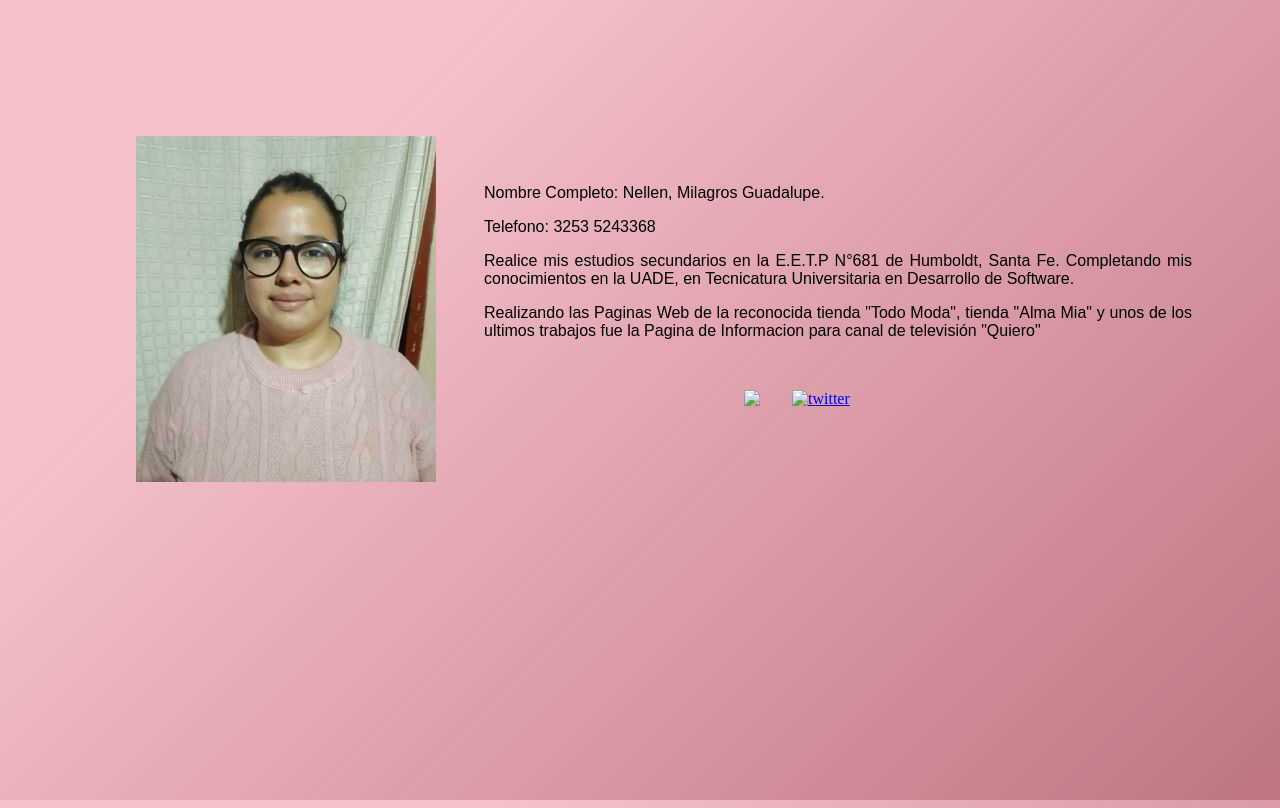
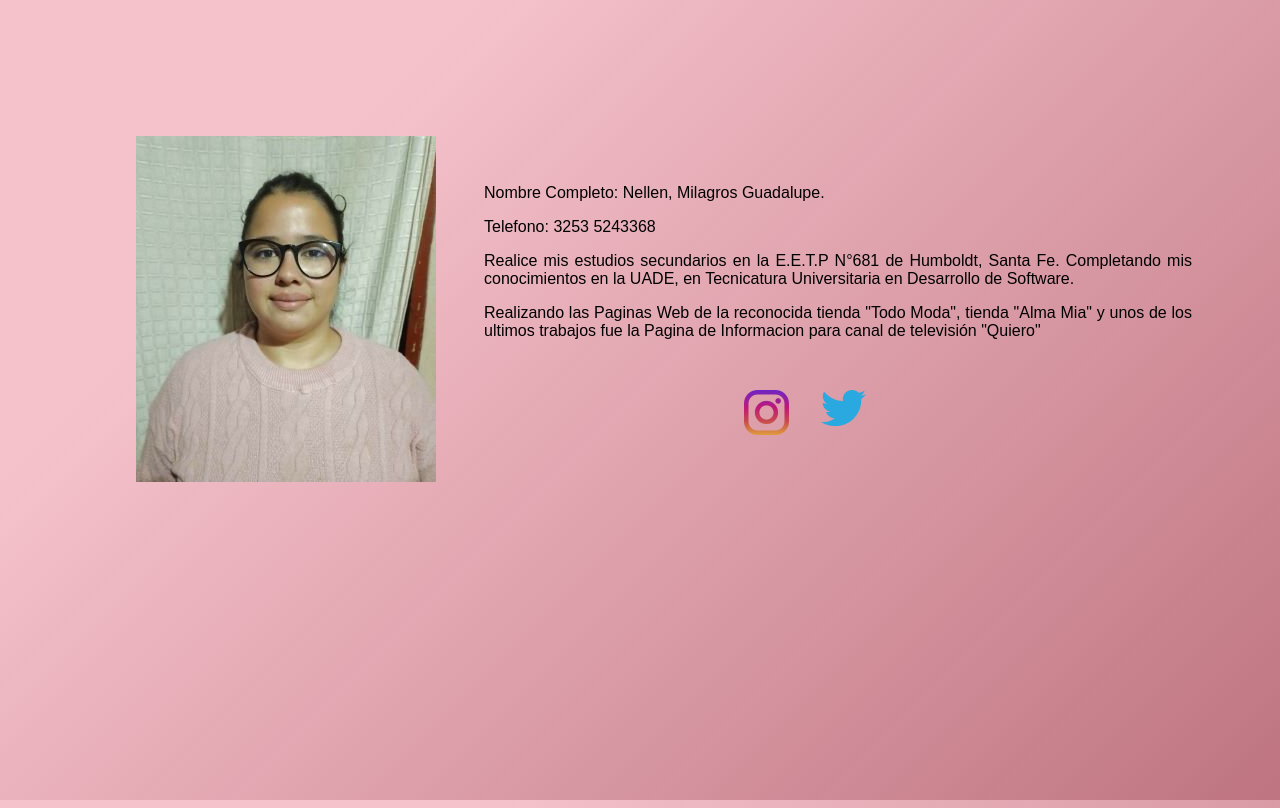
Before and after one commit to milinellen/milinellen.github.io, a plain HTML site: page porfolio.html in a window 1280 px wide. Drawn offline with Linux system fonts and the light colour scheme; a web font is replaced by a local one.

Commit message:
Add files via upload

```diff
--- a/porfolio.html
+++ b/porfolio.html
@@ -33,10 +33,10 @@
     </div>
     <div class="logos">
         <div class="redes1">
-            <a href="https://www.instagram.com/"target ="_blank" rel="noopener noreferrer"> <img src="iconos/instagam.png" class="ig"> </a>
+            <a href="https://www.instagram.com/"target ="_blank" rel="noopener noreferrer"> <img src="instagam.png" class="ig"> </a>
         </div>
         <div class="redes2">
-            <a href="https://twitter.com/home"target ="_blank" rel="noopener noreferrer"> <img src="iconos/twitter.png" alt="twitter"> </a>
+            <a href="https://twitter.com/home"target ="_blank" rel="noopener noreferrer"> <img src="twitter.png" alt="twitter"> </a>
         </div>
     </div>
 </body>
```
